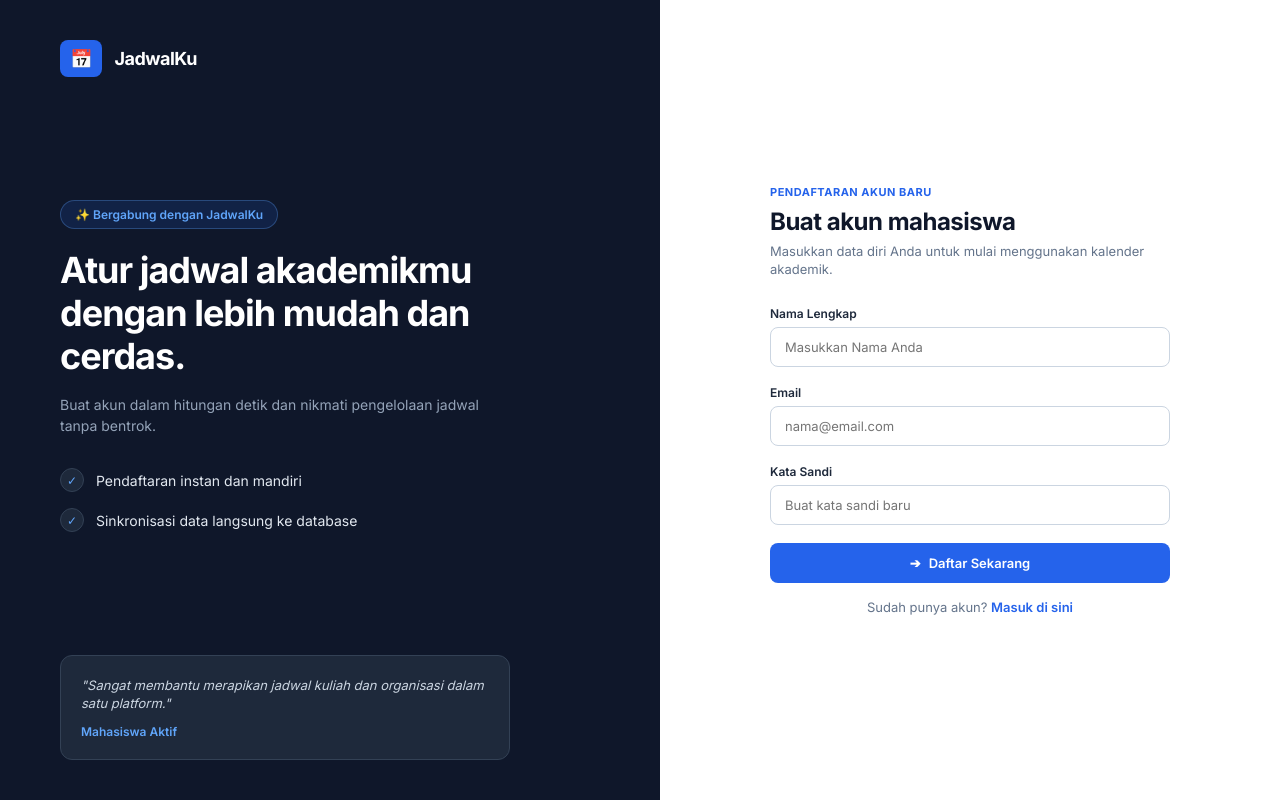
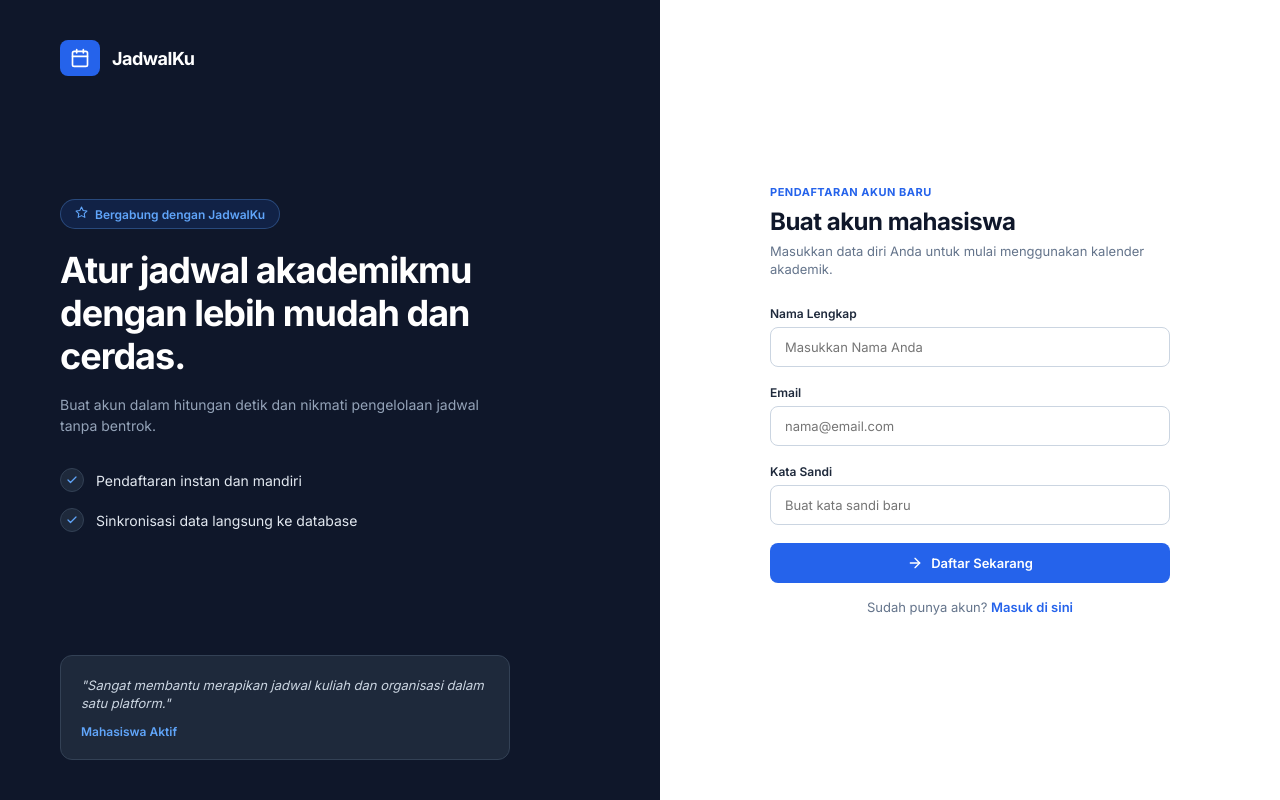
Before and after one commit to Dyahayusw/jadwalku, a Vue app: page /register in a window 1280 px wide. Built offline with nearby package versions, Linux system fonts and the light colour scheme; no server answers.

Commit message:
RegisterView.vue

```diff
--- a/src/views/RegisterView.vue
+++ b/src/views/RegisterView.vue
@@ -62,22 +62,46 @@ function closeModalAndRedirect() {
     <!-- SISI KIRI: BRANDING -->
     <div class="left-panel">
       <div class="brand">
-        <div class="brand-icon">📅</div>
+        <div class="brand-icon" style="display: flex; align-items: center; color: #FFFFFF;">
+          <!-- Ikon Kalender SVG Line -->
+          <svg width="20" height="20" viewBox="0 0 24 24" fill="none" stroke="currentColor" stroke-width="2" stroke-linecap="round" stroke-linejoin="round">
+            <rect x="3" y="4" width="18" height="18" rx="2" ry="2"></rect>
+            <line x1="16" y1="2" x2="16" y2="6"></line>
+            <line x1="8" y1="2" x2="8" y2="6"></line>
+            <line x1="3" y1="10" x2="21" y2="10"></line>
+          </svg>
+        </div>
         <div class="brand-name">JadwalKu</div>
       </div>
 
       <div class="left-content">
-        <div class="badge">✨ Bergabung dengan JadwalKu</div>
+        <div class="badge">
+          <span style="display: inline-flex; align-items: center;">
+            <svg width="13" height="13" viewBox="0 0 24 24" fill="none" stroke="currentColor" stroke-width="2" stroke-linecap="round" stroke-linejoin="round" style="margin-right: 4px;">
+              <path d="M12 2l3.09 6.26L22 9.27l-5 4.87 1.18 6.88L12 17.77l-6.18 3.25L7 14.14 2 9.27l6.91-1.01L12 2z"></path>
+            </svg>
+          </span>
+          Bergabung dengan JadwalKu
+        </div>
         <h1>Atur jadwal akademikmu dengan lebih mudah dan cerdas.</h1>
         <p>Buat akun dalam hitungan detik dan nikmati pengelolaan jadwal tanpa bentrok.</p>
 
         <div class="feature-list">
           <div class="feature-item">
-            <div class="feature-icon">✓</div>
+            <div class="feature-icon" style="display: flex; align-items: center; justify-content: center;">
+              <!-- Ikon Ceklis SVG Line -->
+              <svg width="12" height="12" viewBox="0 0 24 24" fill="none" stroke="currentColor" stroke-width="2.5" stroke-linecap="round" stroke-linejoin="round">
+                <polyline points="20 6 9 17 4 12"></polyline>
+              </svg>
+            </div>
             <span>Pendaftaran instan dan mandiri</span>
           </div>
           <div class="feature-item">
-            <div class="feature-icon">✓</div>
+            <div class="feature-icon" style="display: flex; align-items: center; justify-content: center;">
+              <svg width="12" height="12" viewBox="0 0 24 24" fill="none" stroke="currentColor" stroke-width="2.5" stroke-linecap="round" stroke-linejoin="round">
+                <polyline points="20 6 9 17 4 12"></polyline>
+              </svg>
+            </div>
             <span>Sinkronisasi data langsung ke database</span>
           </div>
         </div>
@@ -93,7 +117,14 @@ function closeModalAndRedirect() {
     <div class="right-panel">
       <div class="login-card">
         <div class="mobile-brand">
-          <div class="brand-icon">📅</div>
+          <div class="brand-icon" style="display: flex; align-items: center; color: #FFFFFF;">
+            <svg width="20" height="20" viewBox="0 0 24 24" fill="none" stroke="currentColor" stroke-width="2" stroke-linecap="round" stroke-linejoin="round">
+              <rect x="3" y="4" width="18" height="18" rx="2" ry="2"></rect>
+              <line x1="16" y1="2" x2="16" y2="6"></line>
+              <line x1="8" y1="2" x2="8" y2="6"></line>
+              <line x1="3" y1="10" x2="21" y2="10"></line>
+            </svg>
+          </div>
           <div class="brand-name">JadwalKu</div>
         </div>
 
@@ -104,7 +135,14 @@ function closeModalAndRedirect() {
         </div>
 
         <div v-if="errorMessage" class="error-alert" role="alert">
-          <div class="error-icon">⚠️</div>
+          <div class="error-icon" style="display: flex; align-items: center; color: #DC2626;">
+            <!-- Ikon Peringatan SVG Line -->
+            <svg width="18" height="18" viewBox="0 0 24 24" fill="none" stroke="currentColor" stroke-width="2" stroke-linecap="round" stroke-linejoin="round">
+              <path d="M10.29 3.86L1.82 18a2 2 0 0 0 1.71 3h16.94a2 2 0 0 0 1.71-3L13.71 3.86a2 2 0 0 0-3.42 0z"></path>
+              <line x1="12" y1="9" x2="12" y2="13"></line>
+              <line x1="12" y1="17" x2="12.01" y2="17"></line>
+            </svg>
+          </div>
           <div>
             <div class="error-title">Pendaftaran Gagal</div>
             <div class="error-desc">{{ errorMessage }}</div>
@@ -149,7 +187,13 @@ function closeModalAndRedirect() {
           </div>
 
           <button type="submit" class="btn-submit" :disabled="isLoading">
-            <span>➔</span> {{ isLoading ? 'Mendaftarkan akun...' : 'Daftar Sekarang' }}
+            <span style="display: inline-flex; align-items: center;">
+              <svg width="16" height="16" viewBox="0 0 24 24" fill="none" stroke="currentColor" stroke-width="2" stroke-linecap="round" stroke-linejoin="round">
+                <line x1="5" y1="12" x2="19" y2="12"></line>
+                <polyline points="12 5 19 12 12 19"></polyline>
+              </svg>
+            </span>
+            {{ isLoading ? 'Mendaftarkan akun...' : 'Daftar Sekarang' }}
           </button>
 
           <div style="text-align: center; margin-top: 16px; font-size: 13px; color: #64748B;">
@@ -163,7 +207,14 @@ function closeModalAndRedirect() {
     <!-- MODAL SUKSES KUSTOM -->
     <div v-if="showSuccessModal" class="modal-overlay">
       <div class="modal-card">
-        <div class="modal-icon-container">🎉</div>
+        <div class="modal-icon-container" style="display: flex; justify-content: center; color: #16A34A; margin-bottom: 16px;">
+          <!-- Ikon Sukses / Centang dalam Lingkaran SVG Line -->
+          <div style="width: 52px; height: 52px; background: #DCFCE7; border-radius: 50%; display: flex; align-items: center; justify-content: center;">
+            <svg width="26" height="26" viewBox="0 0 24 24" fill="none" stroke="currentColor" stroke-width="2.5" stroke-linecap="round" stroke-linejoin="round">
+              <polyline points="20 6 9 17 4 12"></polyline>
+            </svg>
+          </div>
+        </div>
         <h3>Pendaftaran Berhasil!</h3>
         <p>Akunmu sudah terdaftar di sistem. Silakan masuk menggunakan email dan kata sandi yang baru saja dibuat.</p>
         <div class="modal-actions">
```
